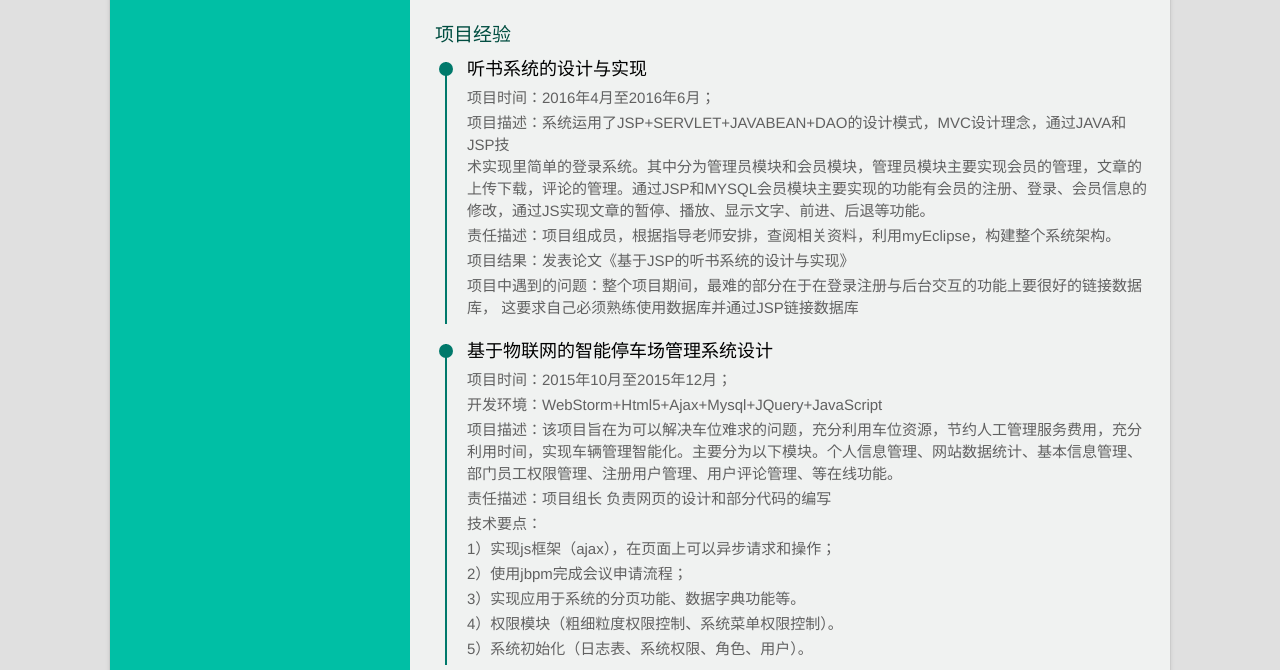
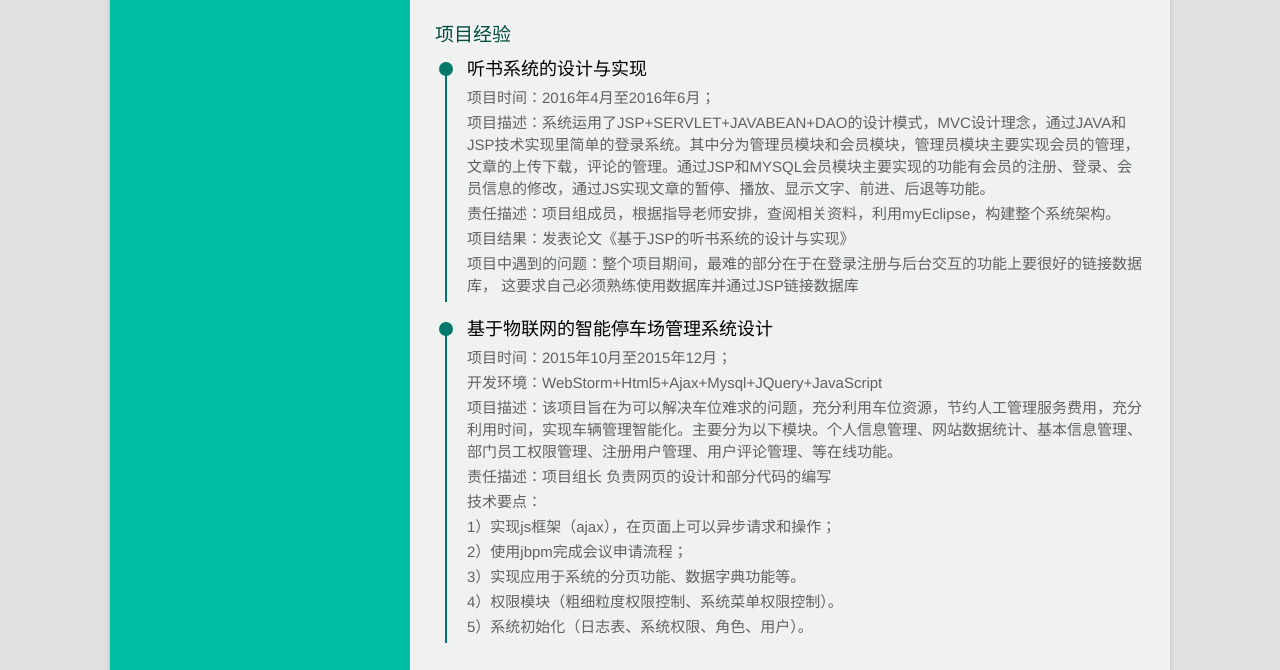
Before and after one commit to xiayuyingyun/xiayuyingyun.github.io, a website with bundled scripts: page index.html in a window 1280 px wide. Shown: the part 1786-2456 px from the top of the page. Built offline with nearby package versions, Linux system fonts and the light colour scheme.

Commit message:
Update index.html

```diff
--- a/index.html
+++ b/index.html
@@ -247,9 +247,10 @@
                             <h4>听书系统的设计与实现</h4>
                             <div class="circle"></div>
                             <p>项目时间：2016年4月至2016年6月；</p>
-                            <p>项目描述：系统运用了JSP+SERVLET+JAVABEAN+DAO的设计模式，MVC设计理念，通过JAVA和JSP技<br>
-                                术实现里简单的登录系统。其中分为管理员模块和会员模块，管理员模块主要实现会员的管理，文章的<br>
-                                上传下载，评论的管理。通过JSP和MYSQL会员模块主要实现的功能有会员的注册、登录、会员信息的<br>修改，通过JS实现文章的暂停、播放、显示文字、前进、后退等功能。</p>
+                            <p>项目描述：系统运用了JSP+SERVLET+JAVABEAN+DAO的设计模式，MVC设计理念，通过JAVA和<br>
+                                JSP技术实现里简单的登录系统。其中分为管理员模块和会员模块，管理员模块主要实现会员的管理，<br>
+                                文章的上传下载，评论的管理。通过JSP和MYSQL会员模块主要实现的功能有会员的注册、登录、会<br>
+                                员信息的修改，通过JS实现文章的暂停、播放、显示文字、前进、后退等功能。</p>
                             <p>责任描述：项目组成员，根据指导老师安排，查阅相关资料，利用myEclipse，构建整个系统架构。</p>
                             <p>项目结果：发表论文《基于JSP的听书系统的设计与实现》</p>
                             <p>项目中遇到的问题：整个项目期间，最难的部分在于在登录注册与后台交互的功能上要很好的链接数据<br>库，
```
